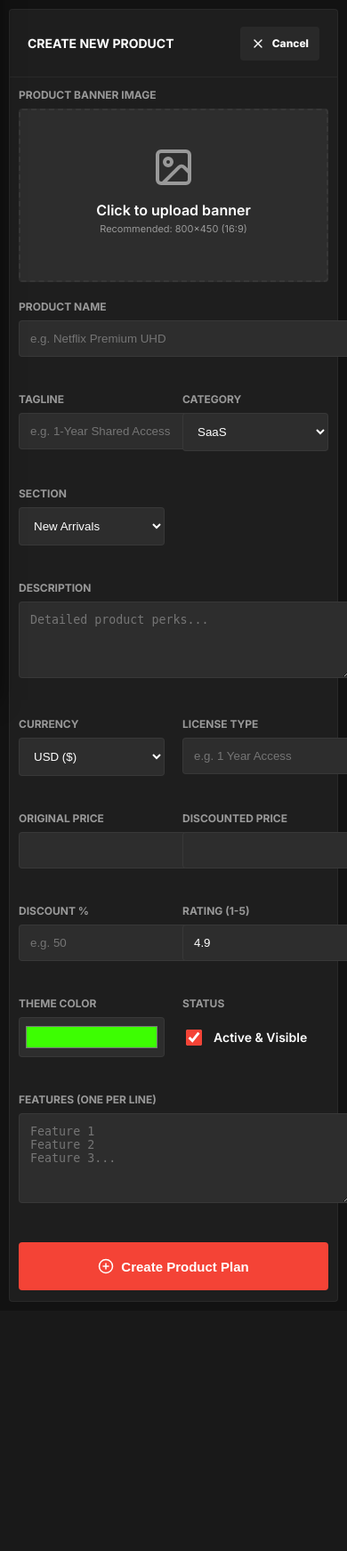
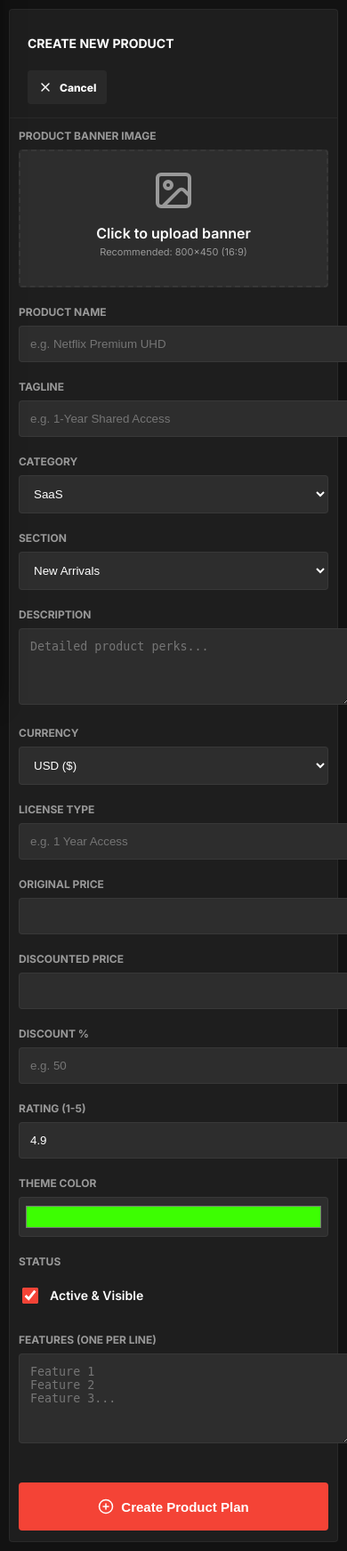
Before and after one commit to kumaranujranchi/premiumott, a PHP site: page /admin/add_product in a window 390 px wide. Shown: the part 57-1800 px from the top of the page at 89% size. Before the commit the page ends 1520 px from the top, so only its background shows below. Run offline with PHP 8.4, Linux system fonts and the light colour scheme; a user stored in the database is signed in.

Commit message:
admin: fix edit/add product form - single column on mobile, no overflow

```diff
--- a/admin/add_product.php
+++ b/admin/add_product.php
@@ -82,7 +82,7 @@ if ($_SERVER['REQUEST_METHOD'] === 'POST') {
                     <form action="" method="POST" enctype="multipart/form-data">
                         <div class="form-hound-group">
                             <label>Product Banner Image</label>
-                            <div class="upload-area" onclick="document.getElementById('image-input').click()"
+                            <div class="upload-area upload-area-hound" onclick="document.getElementById('image-input').click()"
                                 style="background: var(--bg-input); border: 2px dashed var(--border); padding: 40px; text-align: center; border-radius: 4px; cursor: pointer;">
                                 <div id="image-preview" style="display: none; margin-bottom: 15px;">
                                     <img id="preview-img"
@@ -100,8 +100,8 @@ if ($_SERVER['REQUEST_METHOD'] === 'POST') {
                             </div>
                         </div>
 
-                        <div style="display: grid; grid-template-columns: 1fr 1fr; gap: 20px;">
-                            <div class="form-hound-group" style="grid-column: span 2;">
+                        <div class="form-grid-2col">
+                            <div class="form-hound-group span-2">
                                 <label>Product Name</label>
                                 <input type="text" name="name" class="form-hound-control"
                                     placeholder="e.g. Netflix Premium UHD" required>
@@ -140,7 +140,7 @@ if ($_SERVER['REQUEST_METHOD'] === 'POST') {
                                 </select>
                             </div>
 
-                            <div class="form-hound-group" style="grid-column: span 2;">
+                            <div class="form-hound-group span-2">
                                 <label>Description</label>
                                 <textarea name="description" class="form-hound-control" rows="4"
                                     placeholder="Detailed product perks..."></textarea>
@@ -198,7 +198,7 @@ if ($_SERVER['REQUEST_METHOD'] === 'POST') {
                                 </div>
                             </div>
 
-                            <div class="form-hound-group" style="grid-column: span 2;">
+                            <div class="form-hound-group span-2">
                                 <label>Features (One per line)</label>
                                 <textarea name="features" class="form-hound-control" rows="5" placeholder="Feature 1
 Feature 2
--- a/assets/css/admin.css
+++ b/assets/css/admin.css
@@ -559,3 +559,38 @@ body.sidebar-open { overflow: hidden; }
     .product-card-list { display: none !important; }
     .hound-table-wrap { display: block !important; }
 }
+
+/* ─── Form 2-Column Grid (Edit/Add Product) ─── */
+.form-grid-2col {
+    display: grid;
+    grid-template-columns: 1fr 1fr;
+    gap: 20px;
+}
+.form-grid-2col .span-2 { grid-column: span 2; }
+
+@media (max-width: 640px) {
+    .form-grid-2col {
+        grid-template-columns: 1fr;
+        gap: 0;
+    }
+    .form-grid-2col .span-2 { grid-column: span 1; }
+
+    /* Card header: stack title + action button on mobile */
+    .card-header-hound {
+        flex-wrap: wrap;
+        gap: 8px;
+    }
+    .card-header-hound .card-title-hound {
+        flex: 1 1 100%;
+        font-size: 14px;
+    }
+    .card-header-hound .btn-hound {
+        font-size: 12px;
+        padding: 7px 12px;
+    }
+
+    /* Product banner upload area: less padding on mobile */
+    .upload-area-hound {
+        padding: 20px !important;
+    }
+}
```
Also changed, not shown: admin/edit_product.php (+5 -5 lines).
